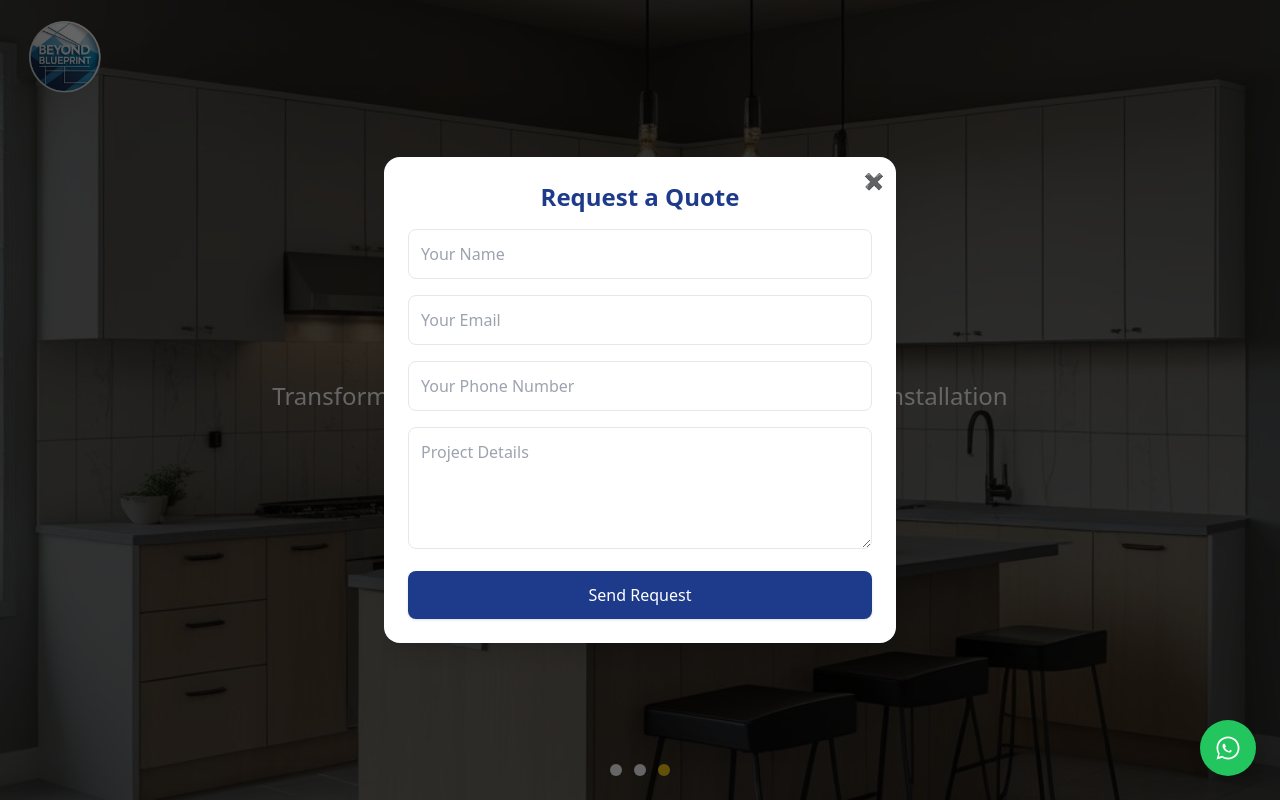
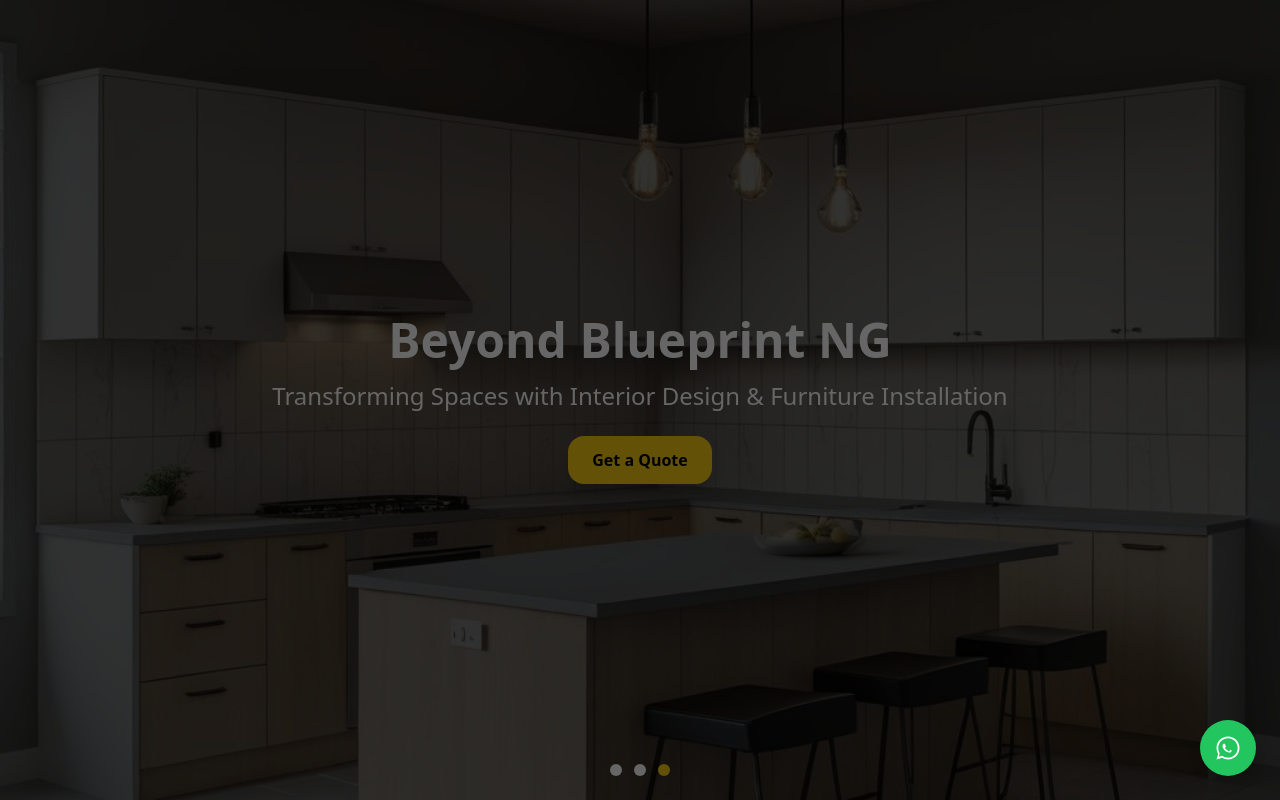
Before and after one commit to bledol-s/beyond-blueprint-ng, a React (Create React App) app: page / in a window 1280 px wide. Both pictures are taken after a click on the button "Get a Quote". Shown: the top 800 px of the page. Built offline with nearby package versions, Linux system fonts and the light colour scheme.

Commit message:
second fix to get qote

```diff
--- a/src/App.js
+++ b/src/App.js
@@ -4,14 +4,15 @@ import "yet-another-react-lightbox/styles.css";
 
 // Hero Section
 function Hero() {
-
   const images = [
     process.env.PUBLIC_URL + "/livingroom/modern-luxury.jpg",
     process.env.PUBLIC_URL + "/bedroom/master.jpg",
     process.env.PUBLIC_URL + "/kitchen/island.jpg",
   ];
+
   const [current, setCurrent] = useState(0);
   const [showForm, setShowForm] = useState(false);
+  const [status, setStatus] = useState(""); // ✅ For success/error messages
 
   useEffect(() => {
     const interval = setInterval(() => {
@@ -19,6 +20,29 @@ function Hero() {
     }, 4000);
     return () => clearInterval(interval);
   }, [images.length]);
+
+  // ✅ Handle form submit via fetch
+  const handleSubmit = async (e) => {
+    e.preventDefault();
+    const data = new FormData(e.target);
+
+    try {
+      const res = await fetch("https://formspree.io/f/YOUR_FORM_ID", {
+        method: "POST",
+        body: data,
+        headers: { Accept: "application/json" },
+      });
+
+      if (res.ok) {
+        setStatus("SUCCESS");
+        e.target.reset();
+      } else {
+        setStatus("ERROR");
+      }
+    } catch (err) {
+      setStatus("ERROR");
+    }
+  };
 
   return (
     <section id="hero" className="relative h-screen flex flex-col justify-center items-center text-center text-white">
@@ -28,11 +52,6 @@ function Hero() {
         className="absolute inset-0 w-full h-full object-cover transition-opacity duration-1000"
       />
       <div className="absolute inset-0 bg-black bg-opacity-50"></div>
-
-      {/* Logo fixed top left */}
-      <div className="absolute top-4 left-6 z-20">
-        <img src={process.env.PUBLIC_URL + "/logo.png"} alt="Beyond Blueprint NG Logo" className="h-14 md:h-20" />
-      </div>
 
       <div className="relative z-10 p-6">
         <h1 className="text-5xl font-bold mb-4">Beyond Blueprint NG</h1>
@@ -47,11 +66,10 @@ function Hero() {
         </button>
       </div>
 
-      {/* Quote Form Modal */}
+      {/* Modal Form */}
       {showForm && (
-        <div className="fixed inset-0 flex items-center justify-center bg-black bg-opacity-60 z-50">
-          <div className="bg-white rounded-2xl shadow-xl max-w-lg w-full p-6 relative">
-            {/* Close button */}
+        <div className="fixed inset-0 flex items-center justify-center bg-black bg-opacity-60 z-50 animate-fadeIn">
+          <div className="bg-white rounded-2xl shadow-xl max-w-lg w-full p-6 relative transform transition-all duration-500 scale-95 opacity-0 animate-[fadeIn_0.3s_ease-out_forwards]">
             <button
               onClick={() => setShowForm(false)}
               className="absolute top-3 right-3 text-gray-500 hover:text-black"
@@ -61,39 +79,37 @@ function Hero() {
 
             <h2 className="text-2xl font-bold text-blue-900 mb-4">Request a Quote</h2>
 
-            <form
-              action="https://formspree.io/f/mkgvpbkw"
-              method="POST"
-              className="space-y-4"
-            >
+            {status === "SUCCESS" ? (
+              <p className="text-green-600 font-semibold">✅ Thank you! We’ll get back to you soon.</p>
+            ) : (
+              <form onSubmit={handleSubmit} className="space-y-4">
                 <input
                   type="text"
                   name="name"
                   placeholder="Your Name"
                   required
-                className="w-full p-3 border rounded-lg"
+                  className="w-full p-3 border rounded-lg text-black placeholder-gray-500"
                 />
                 <input
                   type="email"
                   name="email"
                   placeholder="Your Email"
                   required
-                className="w-full p-3 border rounded-lg"
+                  className="w-full p-3 border rounded-lg text-black placeholder-gray-500"
                 />
                 <input
                   type="text"
                   name="phone"
                   placeholder="Your Phone Number"
-                className="w-full p-3 border rounded-lg"
+                  className="w-full p-3 border rounded-lg text-black placeholder-gray-500"
                 />
                 <textarea
                   name="message"
                   placeholder="Project Details"
                   rows="4"
                   required
-                className="w-full p-3 border rounded-lg"
+                  className="w-full p-3 border rounded-lg text-black placeholder-gray-500"
                 ></textarea>
-
                 <button
                   type="submit"
                   className="bg-blue-900 text-white px-6 py-3 rounded-lg shadow hover:bg-blue-800 w-full"
@@ -101,11 +117,16 @@ function Hero() {
                   Send Request
                 </button>
               </form>
+            )}
+
+            {status === "ERROR" && (
+              <p className="text-red-600 font-semibold mt-2">❌ Oops! Something went wrong. Try again.</p>
+            )}
           </div>
         </div>
       )}
 
-      {/* Navigation dots */}
+      {/* Navigation Dots */}
       <div className="absolute bottom-6 flex space-x-3 z-10">
         {images.map((_, idx) => (
           <button
@@ -118,6 +139,7 @@ function Hero() {
     </section>
   );
 }
+
 
 // About Section
 function About() {
```
Lines whose indentation alone changed are shown as unchanged.
